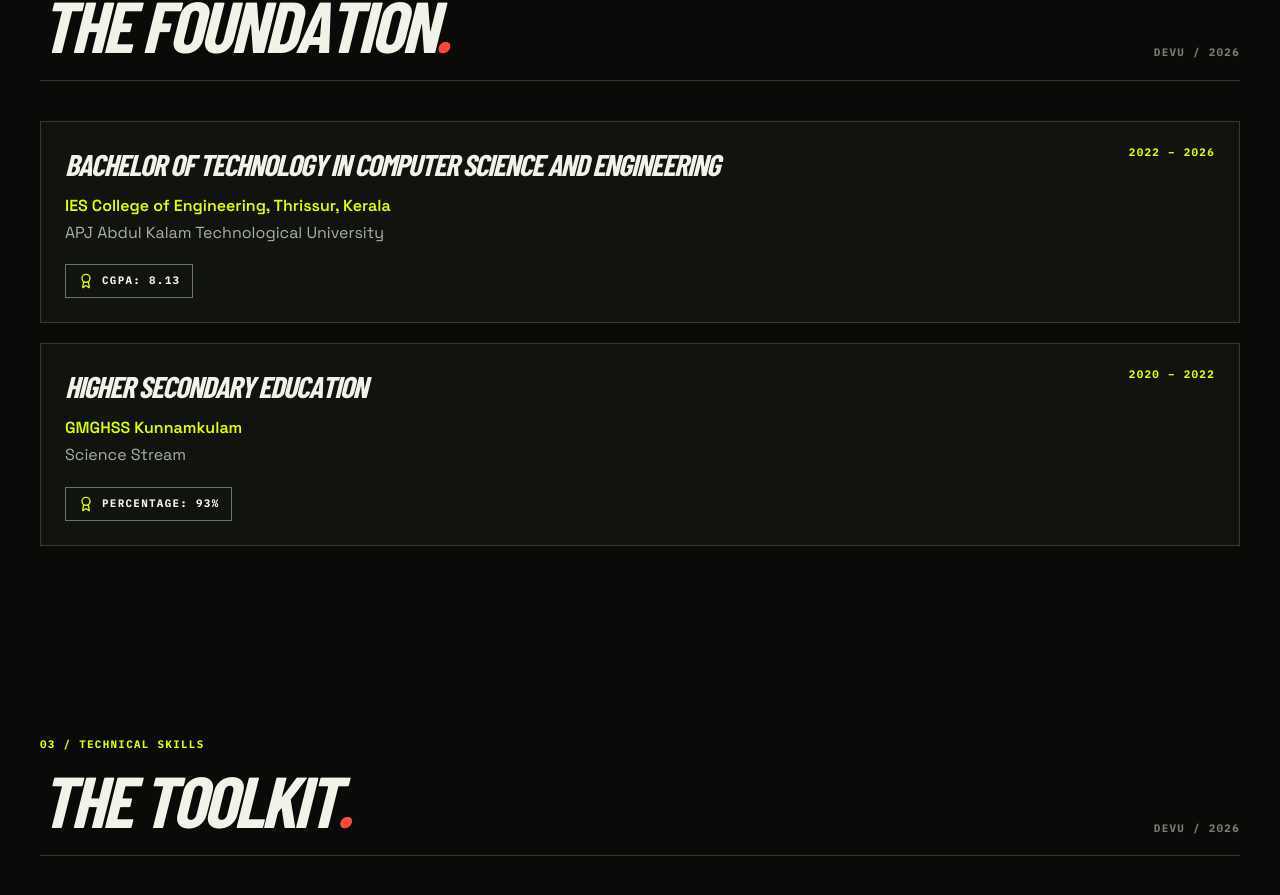
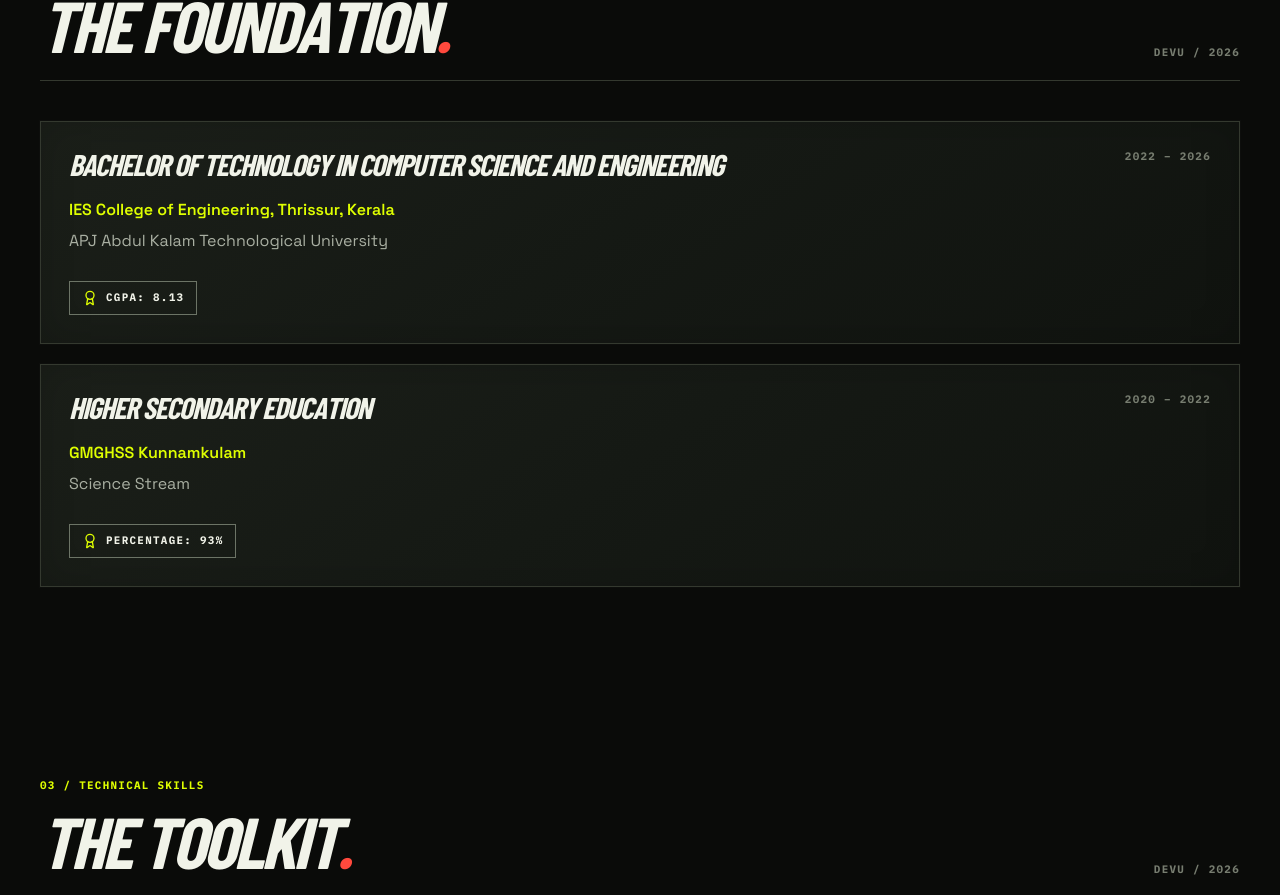
Before and after one commit to TheCyperpunk/Devu, a Next.js app: page / in a window 1280 px wide. Shown: the part 1691-2586 px from the top of the page. Built offline with nearby package versions, Linux system fonts and the light colour scheme; a web font is replaced by a local one.

Commit message:
Apply Forge styling to education cards

```diff
--- a/src/components/portfolio.tsx
+++ b/src/components/portfolio.tsx
@@ -16,7 +16,7 @@ export default function Portfolio() {
     </section>
     <div className="ticker-band border-b border-[var(--background)] bg-[var(--volt)] text-[var(--background)]"><div className="ticker-track"><TickerContent /><TickerContent /></div></div>
     <Section id="about" index="01" title="ABOUT ME" kicker="THE PERSON BEHIND THE WORK"><Card><CardContent className="grid gap-10 md:grid-cols-[1fr_auto]"><div className="max-w-2xl text-lg leading-8 text-[var(--muted)]"><p>Computer Science and Engineering graduate with a strong foundation in Python and SQL. I have hands-on experience applying Python and SQL to full-stack development.</p><p className="mt-5">I am a motivated individual seeking opportunities to contribute my skills while growing as a software professional.</p></div><div className="mono-label space-y-5 text-[var(--muted)]"><Info icon={<MapPin />} text={personalInfo.location} /><Info icon={<Phone />} text={personalInfo.phone} /><Info icon={<Mail />} text={personalInfo.email} /></div></CardContent></Card></Section>
-    <Section id="education" index="02" title="THE FOUNDATION" kicker="EDUCATION"><div className="grid gap-5">{education.map((item) => <Card key={item.degree}><CardContent><div className="flex flex-col justify-between gap-3 sm:flex-row"><h3 className="display-title text-3xl">{item.degree}</h3><span className="mono-label text-[var(--volt)]">{item.duration}</span></div><p className="mt-3 font-semibold text-[var(--volt)]">{item.institution}</p><p className="mt-1 text-[var(--muted)]">{item.detail}</p><p className="mono-label mt-5 inline-flex items-center gap-2 border border-[var(--border-strong)] px-3 py-2 text-[var(--foreground)]"><Award className="h-4 w-4 text-[var(--volt)]" /> {item.score}</p></CardContent></Card>)}</div></Section>
+    <Section id="education" index="02" title="THE FOUNDATION" kicker="EDUCATION"><div className="grid gap-5">{education.map((item, index) => <Card key={item.degree} className={`forge-card group relative overflow-hidden ${index === 1 ? 'forge-card--red' : ''}`}><CardContent className="p-7"><div className="flex flex-col justify-between gap-4 sm:flex-row"><h3 className="display-title max-w-4xl text-3xl leading-[.95]">{item.degree}</h3><span className="mono-label shrink-0 text-[var(--secondary)]">{item.duration}</span></div><p className="mt-5 font-semibold text-[var(--volt)]">{item.institution}</p><p className="mt-2 text-[var(--muted)]">{item.detail}</p><p className="mono-label mt-7 inline-flex items-center gap-2 border border-[var(--border-strong)] px-3 py-2 text-[var(--foreground)]"><Award className="h-4 w-4 text-[var(--volt)]" /> {item.score}</p></CardContent></Card>)}</div></Section>
     <Section id="skills" index="03" title="THE TOOLKIT" kicker="TECHNICAL SKILLS"><div className="grid grid-cols-2 gap-px border border-[var(--border)] bg-[var(--border)] sm:grid-cols-5">{skills.map((skill) => { const Icon = skillIcons[skill]; return <div key={skill} className="group bg-[var(--surface)] p-6 transition-colors hover:bg-[var(--volt)] hover:text-[var(--background)]"><Icon className="mb-8 h-8 w-8 text-[var(--volt)] group-hover:text-[var(--background)]" /><p className="mono-label">{skill}</p></div>; })}</div></Section>
     <Section id="projects" index="04" title="SELECTED WORK" kicker="THE OUTPUT"><div className="grid gap-4 sm:grid-cols-2 xl:grid-cols-3">{projects.map((project, index) => <ProjectCard key={project.title} project={project} index={index} />)}</div></Section>
     <Section id="experience" index="05" title="THE EXPERIENCE" kicker="INTERNSHIPS"><div className="grid gap-5 lg:grid-cols-3">{internships.map((item, index) => <Card key={item.title} className={`forge-card group relative overflow-hidden ${index === 1 ? 'forge-card--red' : ''}`}><CardContent className="min-h-[300px] p-7"><div className="flex items-start justify-between gap-5"><div><h3 className="display-title max-w-[17rem] text-3xl leading-[.95]">{item.title}</h3><p className="mt-4 text-[var(--volt)]">{item.company}</p></div><span className="mono-label max-w-16 text-right text-[var(--secondary)]">{item.duration}</span></div><p className="mt-8 max-w-md text-base leading-8 text-[var(--muted)]">{item.description}</p></CardContent></Card>)}</div></Section>
```
